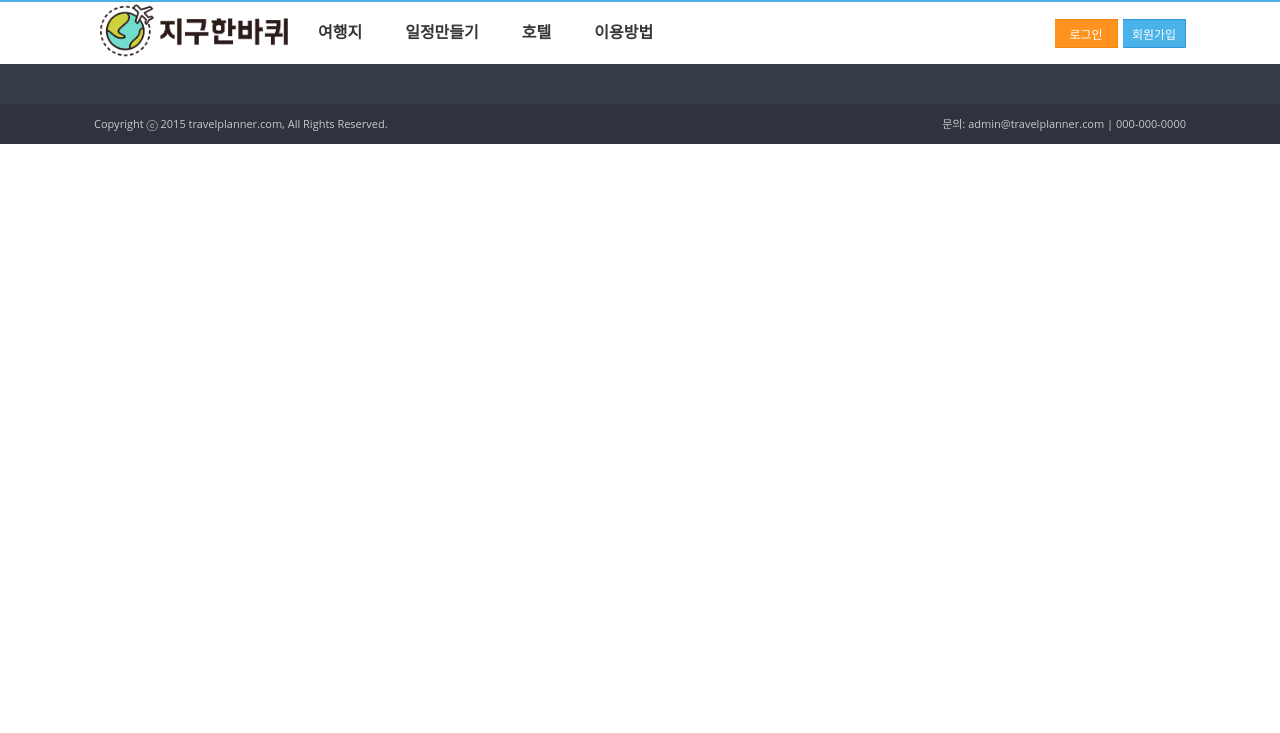
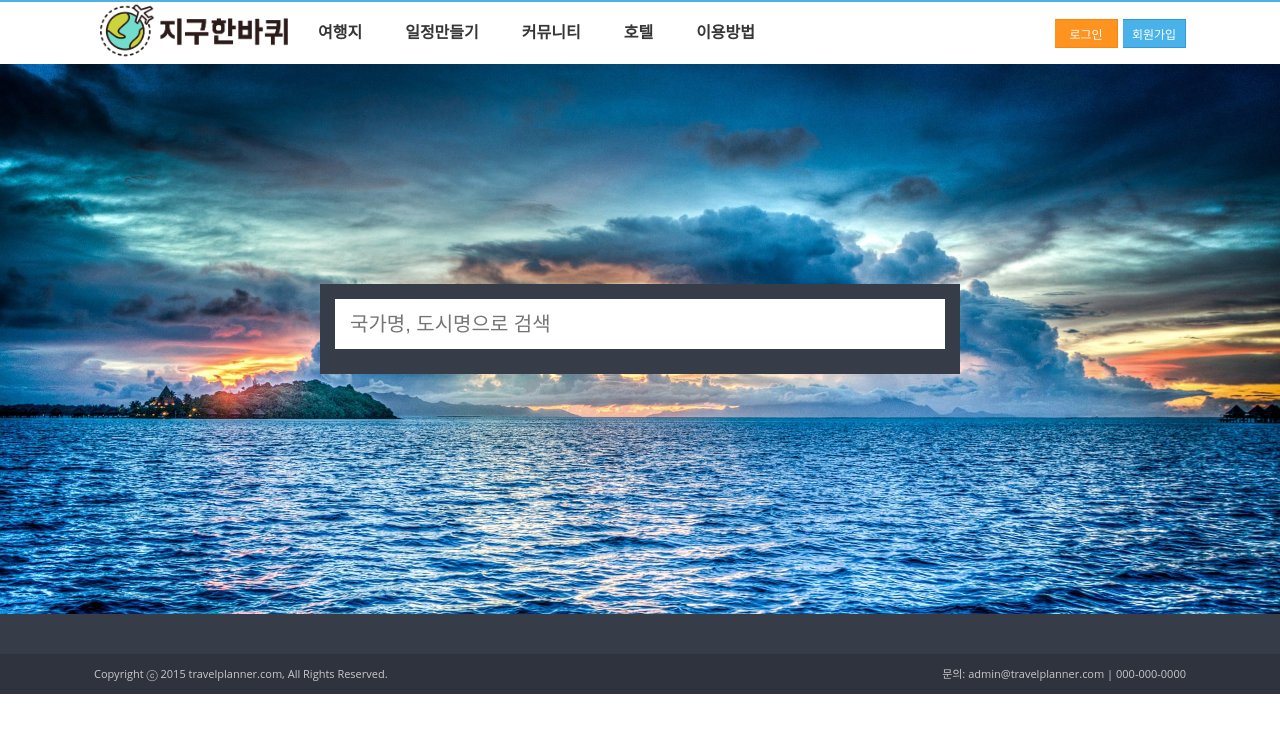
Before and after one commit to 2hoyeong/TravelPlanner, a PHP site: page / in a window 1280 px wide. Shown: the top 733 px of the page. Run offline with PHP 8.4, Linux system fonts and the light colour scheme.

Commit message:
5월 22일 작업
- 메인페이지 작업
- main.css 추가
- community.php 추가
- community_board.php 추가

```diff
--- /dev/null
+++ b/htdocs/_common.php
@@ -0,0 +1,6 @@
+<?php
+
+define('ROOTPATH', __DIR__);
+
+
+?>
--- /dev/null
+++ b/htdocs/css/main.css
@@ -0,0 +1,45 @@
+.main_top_container {
+
+}
+
+.main_top_img {
+	background : url('/img/main_background.jpg') no-repeat;
+	background-size : cover;
+	height : 550px;
+}
+
+.img_inner {
+	padding-top : 220px;
+	margin : 0 auto;
+	width : 1092px;
+}
+
+.search_area {
+	background : #363c48;
+	margin : 0 auto;
+	padding : 15px;
+	width : 640px;
+}
+
+.search_input{
+	width:100%;
+	height:50px;
+	padding-left:15px;
+	border:none;
+	font-size:20px;
+	color:#b3b3b3;
+	margin-bottom:10px;
+}
+
+.commnunity_table {
+	margin : 0 auto;
+	clear : both;
+	table-layout : fixed;
+	width : 100%;
+}
+
+.commnunity_table table tr { background : #ff0000; font-size : 20px;}
+/*
+.commnunity_table table tr { border-top:1px solid #ddd; background : #ff0000; }
+.commnunity_table table th{height:40px;font-size:14px;color:#232323;font-weight:normal;text-align:center;vertical-align:middle;border:1px solid #ddd;border-width:1px 0;}
+*/
--- a/htdocs/footer.php
+++ b/htdocs/footer.php
@@ -1,3 +1,4 @@
+</div>
 <div id="footer">
 	<div class="footer_bottom">
 		<div class="wrap">
@@ -6,3 +7,5 @@
 		</div>
 	</div>
 </div>
+</body>
+</html>
--- a/htdocs/header.php
+++ b/htdocs/header.php
@@ -1,87 +1,34 @@
+<?php
+	session_start();
+
+	include_once("_common.php");
+
+?>
+<!DOCTYPE HTML PUBLIC "-//W3C//DTD HTML 4.0 Transitional//EN">
+<html>
+<head>
+<title>지구 한바퀴 - Travel Planner</title>
+<meta http-equiv="Content-Type" content="text/html; charset=utf-8">
+</head>
+<body>
+<link rel="stylesheet" type="text/css" href="/css/reset.css?v=<?=time();?>">
+<link rel="stylesheet" type="text/css" href="/css/default.css?v=<?=time();?>">
+<link rel="stylesheet" type="text/css" href="/css/main.css?v=<?=time();?>">
+
 <div id="header">
 	<div class="wrap">
 			<a href="/ko/"><img src="/img/logo.png" class="logo fl" alt="여행의 시작! 어스토리"></a>
 								<ul class="gnb fl">
 			<a href="/ko/area" class="fl"><li>여행지</li></a>
 			<a href="/ko/plan" class="fl"><li>일정만들기</li></a>
-						<!--//start
-			<a href="https://hotels.earthtory.com" target="_blank" class="fl"><li style="position:relative;">호텔비교<span style="font-size:10px;background:#ff0000;color:#fff;width:16px;height:16px;border-radius:8px;display:block;position:absolute;top:11px;right:6px;line-height:18px;text-align:center;">N</span></li></a>
-			end//-->
-<!-- 				<a href="/community/qa"" class="fl gnb_cmmt" data-on="n">
-					<li>
-						커뮤니티					</li>
-					<div class="gnb_community_menu">
-						<a href="/ko/community/tips" class="gnb_cmmt_mnu gtip">
-							여행TIP						</a>
-						<a href="/ko/community/qa" class="gnb_cmmt_mnu gqa">
-							Q&A						</a>
-					</div>
-				</a> -->
-						<!--//
-			<a href="/ko/hotel" class="fl"><li>호텔</li></a>
-			-->
+			<a href="/bbs/community.php" class="fl"><li>커뮤니티</li></a>
 			<a href="https://www.agoda.com/?cid=1607809" class="fl" target="_blank"><li>호텔</li></a>
-						<!--<a href="/ko/flight" class="fl"><li>항공</li></a>-->
 			<a href="/ko/intro" class="fl"><li>이용방법</li></a>
-			<!--//<a href="https://bilibaba.net" target="_blank" class="fl" style="font-weight:900;"><li>고프로대여</li></a>-->
-
 		</ul>
 
 		<div class="fr gnb_box">
-
-			<div class="gnb_set_box_open_currency" style="display: none;">
-				<ul class="gnb_set_box_content_currency" id="gnb_set_select_currency">
-
-
-					<li class="title bd_top">통화</li>
-					<li class="radio" data-val="USD" data-name="currency" data-on="off"><span class="et-radio">&nbsp;</span><span class="et-radio_txt">$ USD</span></li>
-					<li class="radio" data-val="JPY" data-name="currency" data-on="off"><span class="et-radio">&nbsp;</span><span class="et-radio_txt">¥ JPY</span></li>
-					<li class="radio" data-val="EUR" data-name="currency" data-on="off"><span class="et-radio">&nbsp;</span><span class="et-radio_txt">€ EUR</span></li>
-					<li class="radio" data-val="CNY" data-name="currency" data-on="off"><span class="et-radio">&nbsp;</span><span class="et-radio_txt">元 CNY</span></li>
-					<li class="radio" data-val="AUD" data-name="currency" data-on="off"><span class="et-radio">&nbsp;</span><span class="et-radio_txt">$ AUD</span></li>
-					<li class="radio" data-val="CAD" data-name="currency" data-on="off"><span class="et-radio">&nbsp;</span><span class="et-radio_txt">$ CAD</span></li>
-					<li class="radio" data-val="NZD" data-name="currency" data-on="off"><span class="et-radio">&nbsp;</span><span class="et-radio_txt">$ NZD</span></li>
-					<li class="radio" data-val="GBP" data-name="currency" data-on="off"><span class="et-radio">&nbsp;</span><span class="et-radio_txt">£ GBP</span></li>
-					<li class="radio" data-val="PHP" data-name="currency" data-on="off"><span class="et-radio">&nbsp;</span><span class="et-radio_txt">PhP PHP</span></li>
-					<li class="radio" data-val="HKD" data-name="currency" data-on="off"><span class="et-radio">&nbsp;</span><span class="et-radio_txt">HK$ HKD</span></li>
-					<li class="radio" data-val="SGD" data-name="currency" data-on="off"><span class="et-radio">&nbsp;</span><span class="et-radio_txt">$ SGD</span></li>
-					<li class="radio" data-val="INR" data-name="currency" data-on="off"><span class="et-radio">&nbsp;</span><span class="et-radio_txt">Rs INR</span></li>
-					<li class="radio on" data-val="KRW" data-name="currency" data-on="off"><span class="et-radio">&nbsp;</span><span class="et-radio_txt">\ KRW</span></li>
-
-
-				</ul>
-			</div>
-
-			<div class="gnb_set_box_open_lang" style="display: none;">
-				<ul class="gnb_set_box_content_lang" id="gnb_set_select_lang">
-
-					<li class="title">언어</li>
-					<li class="radio on" data-val="ko" data-name="lang" data-on="off"><span class="et-radio">&nbsp;</span><span class="et-radio_txt">한국어</span></li>
-					<li class="radio" data-val="en" data-name="lang" data-on="off"><span class="et-radio">&nbsp;</span><span class="et-radio_txt">ENGLISH</span></li>
-					<li class="radio" data-val="ja" data-name="lang" data-on="off"><span class="et-radio">&nbsp;</span><span class="et-radio_txt">日本語</span></li>
-
-					<li class="title bd_top">거리 단위</li>
-					<li class="radio on" data-val="km" data-name="units" data-on="off"><span class="et-radio">&nbsp;</span><span class="et-radio_txt">Km</span></li>
-					<li class="radio" data-val="mi" data-name="units" data-on="off"><span class="et-radio">&nbsp;</span><span class="et-radio_txt">Miles</span></li>
-
-				</ul>
-			</div>
-
-									<a href="javascript:void(0)" class="fr" onclick="et_modal('365px','499px','1','0','/ko/member/join','2','1')"><div class="fl gnb_join_btn">회원가입</div></a>
-					<a href="javascript:void(0)" class="fr" onclick="et_modal('365px','380px','1','0','/ko/member','2','1')"><div class="fl gnb_login_btn">로그인</div></a>
-
-
-
-			<a href="javascript:void(0);" class="fr" style="display:none;">
-
-			<div class="fl gnb_set_box_currency script-popup" data-scp_child="gnb_set_box_open_currency" data-scp_ani="fade" data-on="off">
-				<div style="padding-left:15px;">KRW</div>
-			</div>
-
-			<div class="fl gnb_set_box_lang script-popup" data-scp_child="gnb_set_box_open_lang" data-scp_ani="fade" data-on="off">
-				<div style="width:81px;padding-left:12px;">한국어</div>
-			</div>
-		</a>
+			<a href="javascript:void(0)" class="fr" onclick="et_modal('365px','499px','1','0','/ko/member/join','2','1')"><div class="fl gnb_join_btn">회원가입</div></a>
+			<a href="javascript:void(0)" class="fr" onclick="et_modal('365px','380px','1','0','/ko/member','2','1')"><div class="fl gnb_login_btn">로그인</div></a>
 			<div class="clear"></div>
 
 		</div>
@@ -89,3 +36,4 @@
 		</div>
 
 	</div>
+<div id="body">
--- a/htdocs/index.php
+++ b/htdocs/index.php
@@ -1,22 +1,16 @@
-<!DOCTYPE HTML PUBLIC "-//W3C//DTD HTML 4.0 Transitional//EN">
-<html>
-<head>
-<title> APMSETUP </title>
-<meta http-equiv="Content-Type" content="text/html; charset=utf-8">
-<link rel="stylesheet" type="text/css" href="/css/reset.css">
-<link rel="stylesheet" type="text/css" href="/css/default.css">
-</head>
-<body>
 <?php
 include("./header.php");
 ?>
-<div id="wrap">
-
-
-
-
+	<div class="main_top_container">
+		<div class="main_top_img">
+			<div class="img_inner">
+				<div class="search_area">
+					<input class="search_input" id="city_search" placeholder="국가명, 도시명으로 검색">
+					<div class="clear"></div>
+				</div>
+			</div>
+		</div>
+	</div>
 <?php
 include("./footer.php");
 ?>
-</body>
-</html>
```
Also changed, not shown: htdocs/bbs/community.php (added, +11 -0 lines), htdocs/page/community_board.php (added, +22 -0 lines), htdocs/css/default.css (line endings or trailing spaces), htdocs/img/main_background.jpg (added).
